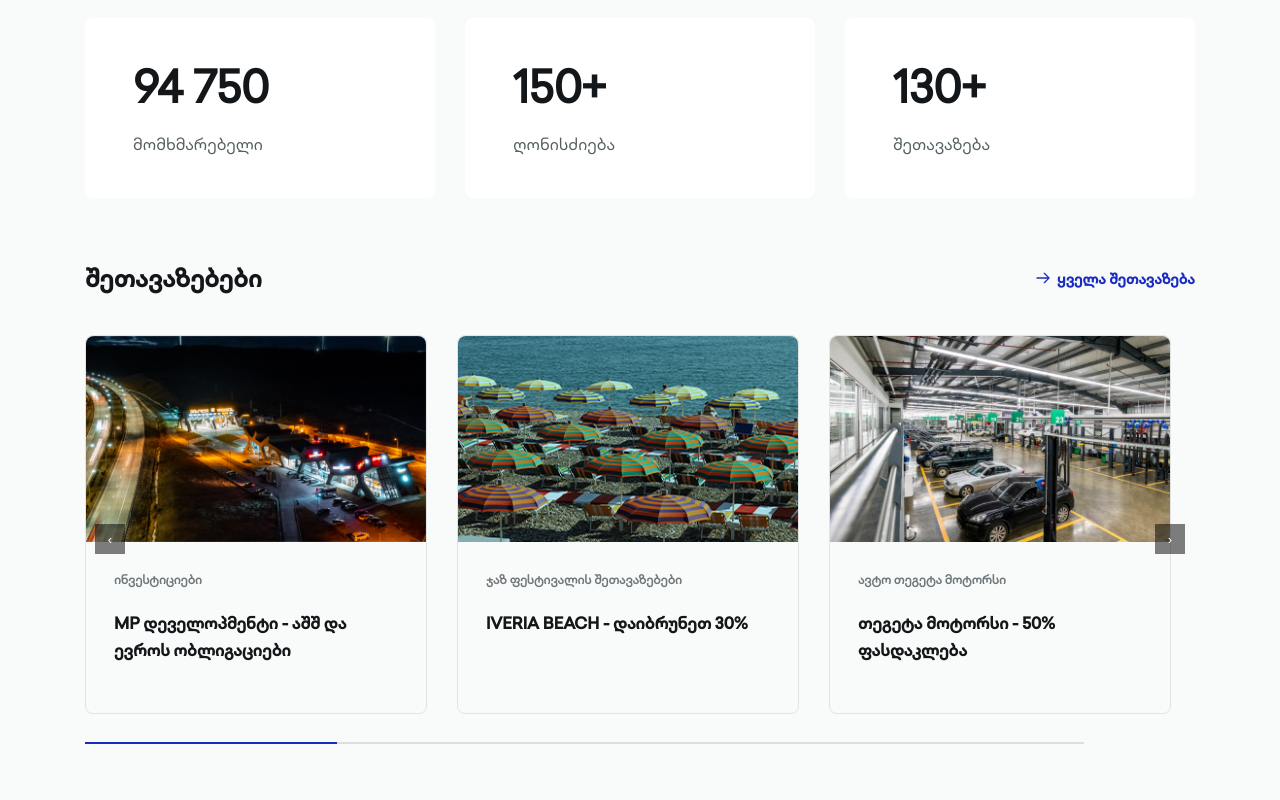
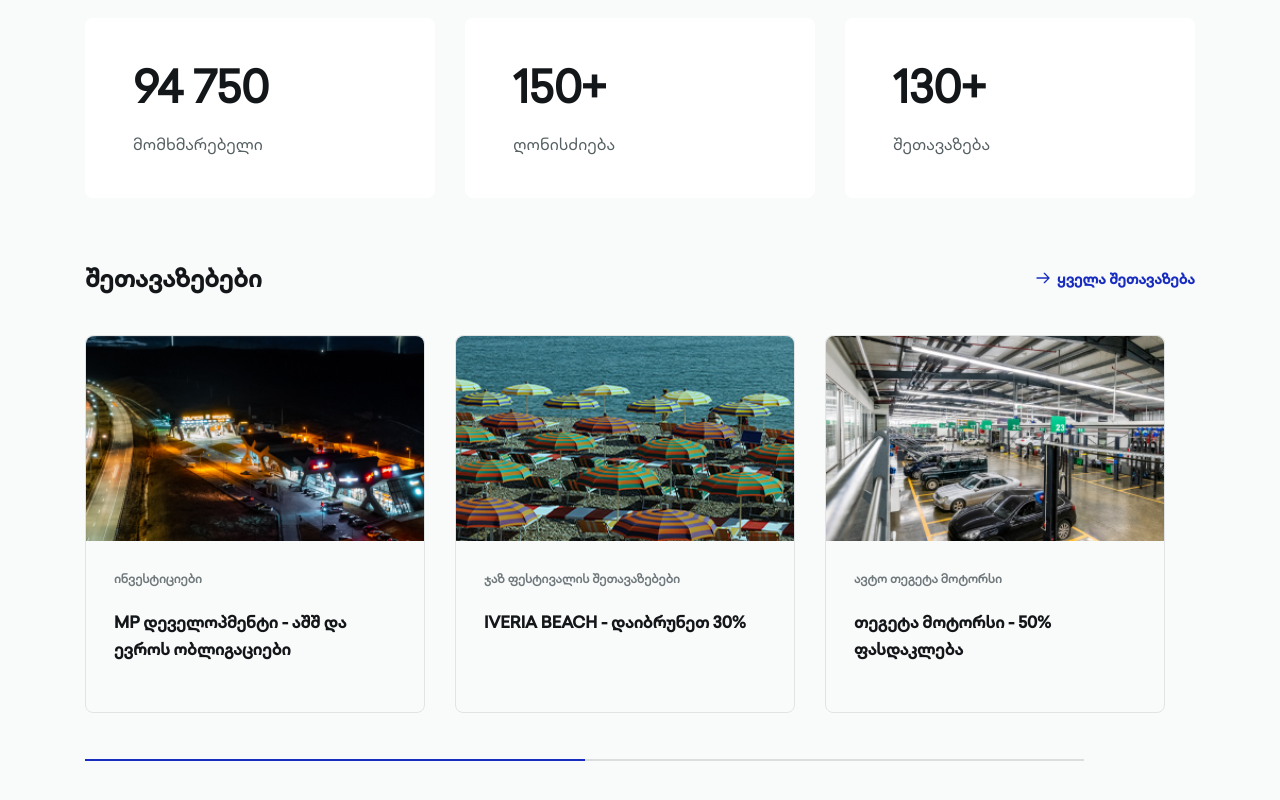
Before and after one commit to nizami21/tbc-concept, a plain HTML site: page index.html in a window 1280 px wide. Shown: the part 1499-2299 px from the top of the page. Drawn offline with Linux system fonts and the light colour scheme; files whose address does not match are found by name.

Commit message:
update: slider works as intended with minor bugs

```diff
--- a/assets/css/slider.css
+++ b/assets/css/slider.css
@@ -1,4 +1,5 @@
-.swiper-container {
+/* slider container and slides */
+.slider-container {
     width: 100%;
     overflow: hidden;
     position: relative;
@@ -6,46 +7,58 @@
     margin-bottom: 300px;
 }
 
-.swiper-wrapper {
+.slider-wrapper {
     height: 100%;
     display: flex;
     align-items: stretch;
-    overflow-x: hidden;
-    transition: transform 0.5es ease;
     gap: 30px;
     cursor: grab;
     box-sizing: border-box;
     padding-bottom: 30px;
+    will-change: transform;
 }
 
-.swiper-slide {
-    flex: 0 0 calc(100% / 3 - 28px);
+.slider-slide {
+    flex: 0 0 calc(100% / 3 - 30px);
     min-height: 100%;
     box-sizing: border-box;
     border: 1px solid #e1e4e5;
     border-radius: 8px;
     flex-direction: column;
+    cursor: pointer;
     font-size: 14px;
     text-decoration: none;
-    transition: box-shadow .4s ease-in-out, background-color .4s ease-in-out;
+    transition: all 0.3s ease-in-out;
     display: flex;
+    will-change: transform;
 }
 
-.swiper-card-image-wrapper {
+.slider-card-image-wrapper {
     min-width: 100%;
     border-top-left-radius: 8px;
     border-top-right-radius: 8px;
     position: relative;
     overflow: hidden;
+    transition: transform 0.3s ease;
 }
 
-.swiper-card-image {
-    width: 100%;
-    object-fit: fill;
-    user-select: none;
+.slider-slide:hover .slider-card-image {
+    transform: translateY(-1%);
 }
 
-.swiper-card-content {
+.slider-card-image {
+    width: 100%;
+    height: 110%;
+    object-fit: cover; /* Adjusted to maintain aspect ratio */
+    user-select: none;
+    transition: transform 0.25s ease-in-out;
+}
+
+.slider-slide:hover {
+    box-shadow: 0 2px 8px rgba(0, 0, 0, 0.2);
+}
+
+.slider-card-content {
     grid-row-gap: 16px;
     flex-direction: column;
     align-items: flex-start;
@@ -66,37 +79,54 @@
     font-size: 16px;
 }
 
-.swiper-scrollbar {
-    position: absolute;
-    bottom: 0;
+/* Scrollbar styles */
+.slider-scrollbar {
+    align-self: center;
     width: 90%;
     height: 2px;
     background: #ddd;
 }
 
-.swiper-scrollbar-drag {
+.slider-scrollbar-drag {
     height: 100%;
+    max-width: 50%;
+    transition: transform 0.5s ease-in-out;
     background: #182cc0;
     user-select: none;
 }
 
-.swiper-button {
-    position: absolute;
-    top: 50%;
-    width: 30px;
-    height: 30px;
-    background: rgba(0, 0, 0, 0.5);
-    color: #fff;
+/* Navigation buttons */
+.slider-button {
+    height: 100%;
+    width: 10%;
+    align-self: center;
+    justify-content: center;
+    gap: 16px;
     border: none;
-    cursor: pointer;
+    display: flex;
 }
 
-.swiper-button-prev {
-    left: 10px;
-    transform: translateY(-50%);
+.slider-button-next {
+    color: #182cc0;
 }
 
-.swiper-button-next {
-    right: 10px;
-    transform: translateY(-50%);
+.slider-button-prev {
+    color: #BABEBF;
 }
+
+.slider-button-prev,
+.slider-button-next {
+    cursor: pointer;
+    padding-top: 6px;
+    visibility: hidden;
+    transition: color 0.3s ease-in-out;
+}
+.slider-button:disabled {
+    pointer-events: none;
+    opacity: 0.5;
+}
+
+.slider-button.disabled {
+    pointer-events: none;
+    opacity: 0.5;
+}
--- a/index.html
+++ b/index.html
@@ -667,14 +667,22 @@
 					<div class="padding_global">
 						<div class="container">
 							<div class="heading-wrapper"><h2 data-v-79b32762="">შეთავაზებები</h2><a data-v-79b32762="" href="/" class="arrow_link w-inline-block"><div data-v-79b32762="" class="button_icon w-embed"><svg data-v-79b32762="" width="16" height="16" viewBox="0 0 16 16" fill="currentColor" xmlns="http://www.w3.org/2000/svg"><path data-v-79b32762="" d="M9.7987 2.86675L14.4654 7.53341C14.732 7.80008 14.732 8.20008 14.4654 8.46675L9.7987 13.1334C9.53203 13.4001 9.13203 13.4001 8.86537 13.1334C8.5987 12.8667 8.5987 12.4667 8.86537 12.2001L12.3987 8.66675H1.9987C1.5987 8.66675 1.33203 8.40008 1.33203 8.00008C1.33203 7.60008 1.5987 7.33341 1.9987 7.33341H12.3987L8.86537 3.80008C8.73203 3.66675 8.66536 3.53341 8.66536 3.33341C8.66536 3.13341 8.73203 3.00008 8.86537 2.86675C9.13203 2.60008 9.53203 2.60008 9.7987 2.86675Z"></path></svg></div><div data-v-79b32762="" class="button_text"> ყველა შეთავაზება </div></a></div>
-							<div class="swiper-container">
-								<div class="swiper-wrapper">
+							<div class="slider-container">
+								<div class="slider-wrapper">
 								</div>
-								<div class="swiper-scrollbar">
-									<div class="swiper-scrollbar-drag"></div>
+								<div style="display: flex; justify-content: space-between;">
+									<div class="slider-scrollbar">
+										<div class="slider-scrollbar-drag"></div>
+									</div>
+									<div class="slider-button">
+										<div class="slider-button-prev">
+											<svg data-v-79b32762="" width="20" height="20" viewBox="0 0 20 20" fill="currentColor" xmlns="http://www.w3.org/2000/svg"><path data-v-79b32762="" d="M7.7513 3.58331L1.91797 9.41665C1.58464 9.74998 1.58464 10.25 1.91797 10.5833L7.7513 16.4166C8.08464 16.75 8.58464 16.75 8.91797 16.4166C9.2513 16.0833 9.2513 15.5833 8.91797 15.25L4.5013 10.8333H17.5013C18.0013 10.8333 18.3346 10.5 18.3346 9.99998C18.3346 9.49998 18.0013 9.16665 17.5013 9.16665H4.5013L8.91797 4.74998C9.08464 4.58331 9.16797 4.41665 9.16797 4.16665C9.16797 3.91665 9.08464 3.74998 8.91797 3.58331C8.58464 3.24998 8.08464 3.24998 7.7513 3.58331Z"></path></svg>
+										</div>
+										<div class="slider-button-next">
+											<svg data-v-79b32762="" width="20" height="20" viewBox="0 0 20 20" fill="currentColor" xmlns="http://www.w3.org/2000/svg"><path data-v-79b32762="" d="M12.2513 3.58331L18.0846 9.41665C18.418 9.74998 18.418 10.25 18.0846 10.5833L12.2513 16.4166C11.918 16.75 11.418 16.75 11.0846 16.4166C10.7513 16.0833 10.7513 15.5833 11.0846 15.25L15.5013 10.8333H2.5013C2.0013 10.8333 1.66797 10.5 1.66797 9.99998C1.66797 9.49998 2.0013 9.16665 2.5013 9.16665H15.5013L11.0846 4.74998C10.918 4.58331 10.8346 4.41665 10.8346 4.16665C10.8346 3.91665 10.918 3.74998 11.0846 3.58331C11.418 3.24998 11.918 3.24998 12.2513 3.58331Z"></path></svg>
+										</div>
+									</div>
 								</div>
-								<button class="swiper-button swiper-button-prev">‹</button>
-								<button class="swiper-button swiper-button-next">›</button>
 							</div>
 						</div>
 					</div>
--- a/js/slider.js
+++ b/js/slider.js
@@ -1,137 +1,179 @@
-function initializeSwiper() {
-    const swiperContainer = document.querySelector('.swiper-container');
-    const swiperWrapper = document.querySelector('.swiper-wrapper');
-    const prevButton = document.querySelector('.swiper-button-prev');
-    const nextButton = document.querySelector('.swiper-button-next');
-    const scrollbar = document.querySelector('.swiper-scrollbar');
-    const scrollbarDrag = document.querySelector('.swiper-scrollbar-drag');
+function initializeslider() {
+    const sliderContainer = document.querySelector('.slider-container');
+    const sliderWrapper = document.querySelector('.slider-wrapper');
+    const prevButton = document.querySelector('.slider-button-prev');
+    const nextButton = document.querySelector('.slider-button-next');
+    const scrollbar = document.querySelector('.slider-scrollbar');
+    const scrollbarDrag = document.querySelector('.slider-scrollbar-drag');
 
     let isDragging = false;
-    let startX, scrollLeft;
-    let snapInterval = 100; // Adjust the snapping interval as needed
+    let startX, startTransform;
+    const slideWidth = sliderContainer.offsetWidth / 3;
 
     function handleDrag(e) {
         if (!isDragging) return;
         e.preventDefault();
         const x = e.pageX || e.touches[0].pageX;
-        const walk = (x - startX) * 2; // Adjust the scroll speed here
-        swiperWrapper.scrollLeft = scrollLeft - walk;
+        const walk = x - startX;
+        const newTransform = startTransform + walk;
+        sliderWrapper.style.transform = `translate3d(${newTransform}px, 0, 0)`;
         updateScrollbar();
     }
 
     function snapToNearestSlide() {
-        const slideWidth = swiperContainer.offsetWidth / 3;
-        const index = Math.round(swiperWrapper.scrollLeft / slideWidth);
-        const targetScrollLeft = index * slideWidth;
+        const currentTransform = getTransform();
+        const index = Math.round(-currentTransform / slideWidth);
+        const maxIndex = sliderWrapper.children.length - 3; // Adjust if showing a different number of slides
+        const clampedIndex = Math.max(0, Math.min(index, maxIndex));
+        const targetTransform = -clampedIndex * slideWidth;
 
-        swiperWrapper.style.scrollBehavior = 'smooth';
-        swiperWrapper.scrollLeft = targetScrollLeft;
+        sliderWrapper.style.transition = 'transform 0.6s ease-in-out';
+        sliderWrapper.style.transform = `translate3d(${targetTransform}px, 0, 0)`;
 
         setTimeout(() => {
-            swiperWrapper.style.scrollBehavior = 'auto';
-        }, 500); // Match this duration with the CSS transition
+            sliderWrapper.style.transition = 'none'; // Reset transition
+        }, 600); // Match this duration with the CSS transition
+
         updateScrollbar();
     }
 
+    function getTransform() {
+        const matrix = window.getComputedStyle(sliderWrapper).transform;
+        if (matrix === 'none') return 0;
+        return parseFloat(matrix.split(',')[4]); // Extract translateX value
+    }
+
     // Event listeners for mouse drag
-    swiperWrapper.addEventListener('mousedown', (e) => {
+    sliderWrapper.addEventListener('mousedown', (e) => {
         isDragging = true;
-        startX = e.pageX - swiperWrapper.offsetLeft;
-        scrollLeft = swiperWrapper.scrollLeft;
-        swiperWrapper.addEventListener('mousemove', handleDrag);
+        startX = e.pageX;
+        startTransform = getTransform();
+        sliderWrapper.addEventListener('mousemove', handleDrag);
+        prevButton.style.visibility = 'visible';
+        nextButton.style.visibility = 'visible';
+        prevButton.style.opacity = '1';
+        nextButton.style.opacity = '1';
     });
 
-    swiperWrapper.addEventListener('mouseleave', () => {
+    sliderWrapper.addEventListener('mouseleave', () => {
         if (isDragging) {
             isDragging = false;
-            swiperWrapper.removeEventListener('mousemove', handleDrag);
+            sliderWrapper.removeEventListener('mousemove', handleDrag);
             snapToNearestSlide();
         }
     });
 
-    swiperWrapper.addEventListener('mouseup', () => {
+    sliderWrapper.addEventListener('mouseup', () => {
         if (isDragging) {
             isDragging = false;
-            swiperWrapper.removeEventListener('mousemove', handleDrag);
+            sliderWrapper.removeEventListener('mousemove', handleDrag);
             snapToNearestSlide();
         }
     });
 
     // Event listeners for touch drag
-    swiperWrapper.addEventListener('touchstart', (e) => {
+    sliderWrapper.addEventListener('touchstart', (e) => {
         isDragging = true;
-        startX = e.touches[0].pageX - swiperWrapper.offsetLeft;
-        scrollLeft = swiperWrapper.scrollLeft;
-        swiperWrapper.addEventListener('touchmove', handleDrag);
+        startX = e.touches[0].pageX;
+        startTransform = getTransform();
+        sliderWrapper.addEventListener('touchmove', handleDrag);
     });
 
-    swiperWrapper.addEventListener('touchend', () => {
+    sliderWrapper.addEventListener('touchend', () => {
         if (isDragging) {
             isDragging = false;
-            swiperWrapper.removeEventListener('touchmove', handleDrag);
+            sliderWrapper.removeEventListener('touchmove', handleDrag);
             snapToNearestSlide();
         }
     });
-
     // Navigation buttons functionality
     prevButton.addEventListener('click', () => {
-        swiperWrapper.scrollLeft -= swiperContainer.offsetWidth;
-        snapToNearestSlide();
+        const currentTransform = getTransform();
+        const newTransform = currentTransform + slideWidth;
+        sliderWrapper.style.transition = 'transform 0.6s ease-in-out';
+        sliderWrapper.style.transform = `translate3d(${newTransform}px, 0, 0)`;
+        nextButton.style.color = '#182cc0';
+        prevButton.style.color = '#BABEBF';
+        setTimeout(() => {
+            snapToNearestSlide();
+        }, 600)
     });
 
     nextButton.addEventListener('click', () => {
-        swiperWrapper.scrollLeft += swiperContainer.offsetWidth;
-        snapToNearestSlide();
+        const currentTransform = getTransform();
+        const newTransform = currentTransform - slideWidth;
+        sliderWrapper.style.transition = 'transform 0.6s ease-in-out';
+        sliderWrapper.style.transform = `translate3d(${newTransform}px, 0, 0)`;
+        prevButton.style.color = '#182cc0';
+        nextButton.style.color = '#BABEBF';
+        setTimeout(() => {
+            snapToNearestSlide();
+        }, 600)
     });
 
     // Scrollbar drag functionality
     scrollbar.addEventListener('mousedown', (e) => {
         e.preventDefault();
-        const maxScrollLeft = swiperWrapper.scrollWidth - swiperWrapper.clientWidth;
+        const maxScrollLeft = sliderWrapper.scrollWidth - sliderWrapper.clientWidth;
         const dragWidth = scrollbar.offsetWidth;
         const clickPosition = e.pageX - scrollbar.getBoundingClientRect().left;
         const dragPosition = (clickPosition / dragWidth) * maxScrollLeft;
-        swiperWrapper.scrollLeft = dragPosition;
-        updateScrollbar();
+        sliderWrapper.style.transform = `translate3d(-${dragPosition}px, 0, 0)`;
+
     });
 
-    // Update scrollbar position and width
     function updateScrollbar() {
-        const ratio = swiperWrapper.scrollLeft / (swiperWrapper.scrollWidth - swiperWrapper.clientWidth);
-        scrollbarDrag.style.width = ((swiperWrapper.clientWidth / swiperWrapper.scrollWidth) / 2 )* 100 + '%';
-        scrollbarDrag.style.transform = `translateX(${ratio * (scrollbar.clientWidth - scrollbarDrag.clientWidth)}px)`;
+        const currentTransform = -getTransform();
+        const totalSlides = sliderWrapper.children.length;
+        const visibleSlides = 3; // Number of slides visible at a time
+        const slideWidth = sliderContainer.offsetWidth / visibleSlides;
+        const maxScrollLeft = (totalSlides - visibleSlides) * slideWidth;
+
+        const snapPoints = 4; // Number of snap points
+        const snapInterval = maxScrollLeft / (snapPoints - 1);
+
+        const ratio = Math.round(currentTransform / snapInterval) / (snapPoints - 1);
+        const scrollbarWidth = scrollbar.clientWidth;
+        const scrollbarDragWidth = Math.max((visibleSlides / totalSlides) * scrollbarWidth, 20); // Minimum width for the drag
+
+        // Calculate the drag position and clamp it within bounds
+        const dragPosition = Math.min(Math.max(ratio * (scrollbarWidth - scrollbarDragWidth), 0), scrollbarWidth - scrollbarDragWidth);
+
+        // Update the scrollbar drag position and width
+        scrollbarDrag.style.width = `${scrollbarDragWidth}px`;
+        scrollbarDrag.style.transform = `translateX(${dragPosition}px)`;
     }
 
-    swiperWrapper.addEventListener('scroll', updateScrollbar);
+    sliderWrapper.addEventListener('scroll', updateScrollbar);
     updateScrollbar();
 }
 
-// Fetch data and populate swiper slides
+// Fetch data and populate slider slides
 fetch('./assets/data/data.json')
     .then(response => response.json())
     .then(res => {
         if (res && res.offers) {
             const offers = res.offers;
-            const swiperWrapper = document.querySelector('.swiper-wrapper');
+            const sliderWrapper = document.querySelector('.slider-wrapper');
 
             for (const key in offers) {
                 if (offers.hasOwnProperty(key)) {
                     const offer = offers[key];
 
-                    // Create swiper slide
-                    const swiperSlide = document.createElement('div');
-                    swiperSlide.classList.add('swiper-slide');
+                    // Create slider slide
+                    const sliderSlide = document.createElement('div');
+                    sliderSlide.classList.add('slider-slide');
 
                     // Create card content
                     const cardImageWrapper = document.createElement('div');
-                    cardImageWrapper.classList.add('swiper-card-image-wrapper');
+                    cardImageWrapper.classList.add('slider-card-image-wrapper');
                     const cardImage = document.createElement('img');
-                    cardImage.classList.add('swiper-card-image');
+                    cardImage.classList.add('slider-card-image');
                     cardImage.src = offer.image;
                     cardImageWrapper.appendChild(cardImage);
 
                     const cardContent = document.createElement('div');
-                    cardContent.classList.add('swiper-card-content');
+                    cardContent.classList.add('slider-card-content');
 
                     const tags = document.createElement('div');
                     tags.classList.add('tags');
@@ -146,14 +188,14 @@ fetch('./assets/data/data.json')
                     cardContent.appendChild(tags);
                     cardContent.appendChild(cardTitle);
 
-                    swiperSlide.appendChild(cardImageWrapper);
-                    swiperSlide.appendChild(cardContent);
-                    swiperWrapper.appendChild(swiperSlide);
+                    sliderSlide.appendChild(cardImageWrapper);
+                    sliderSlide.appendChild(cardContent);
+                    sliderWrapper.appendChild(sliderSlide);
                 }
             }
 
-            // Initialize the swiper after populating the slides
-            initializeSwiper();
+            // Initialize the slider after populating the slides
+            initializeslider();
         }
     }).catch(error => {
         console.error(error);
```
